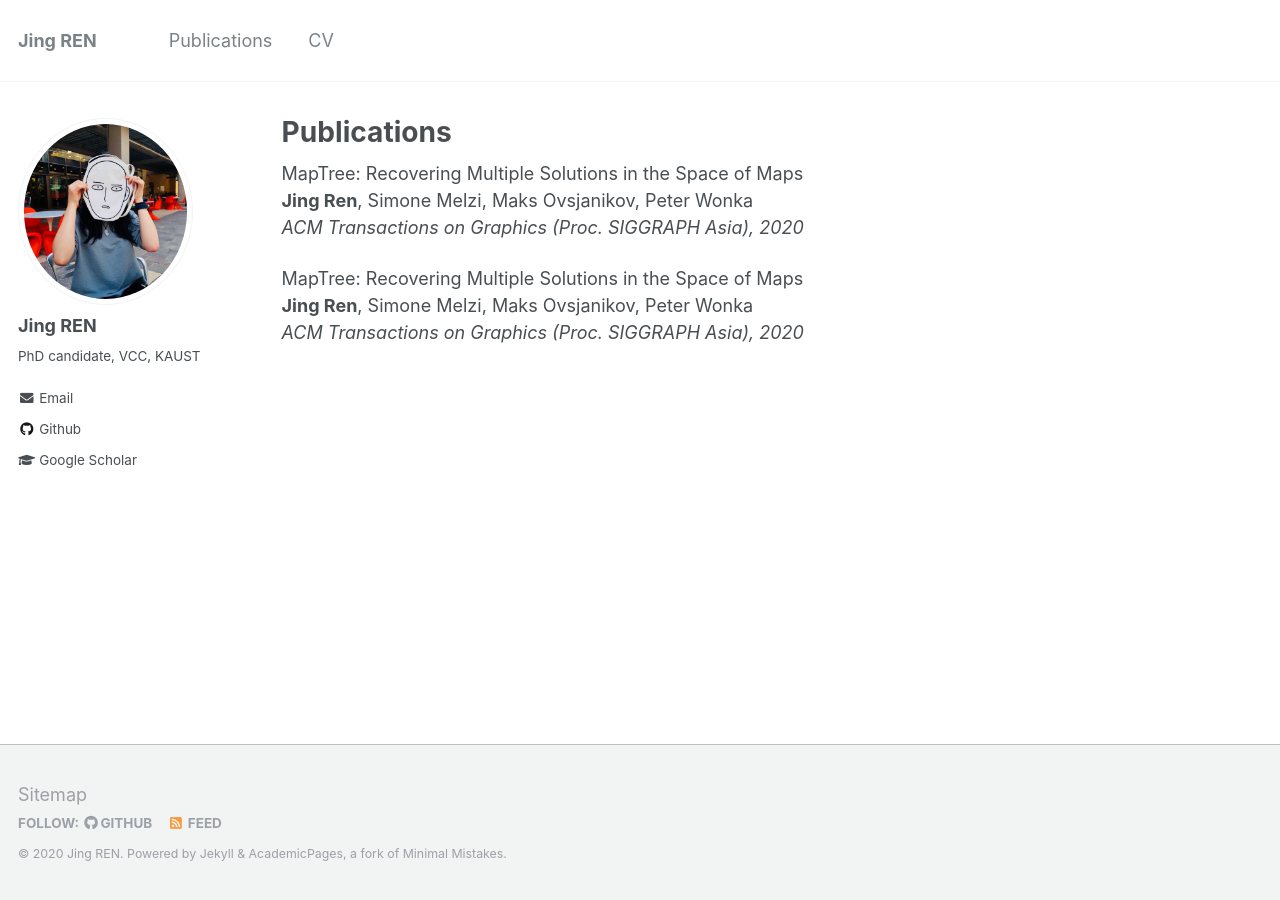
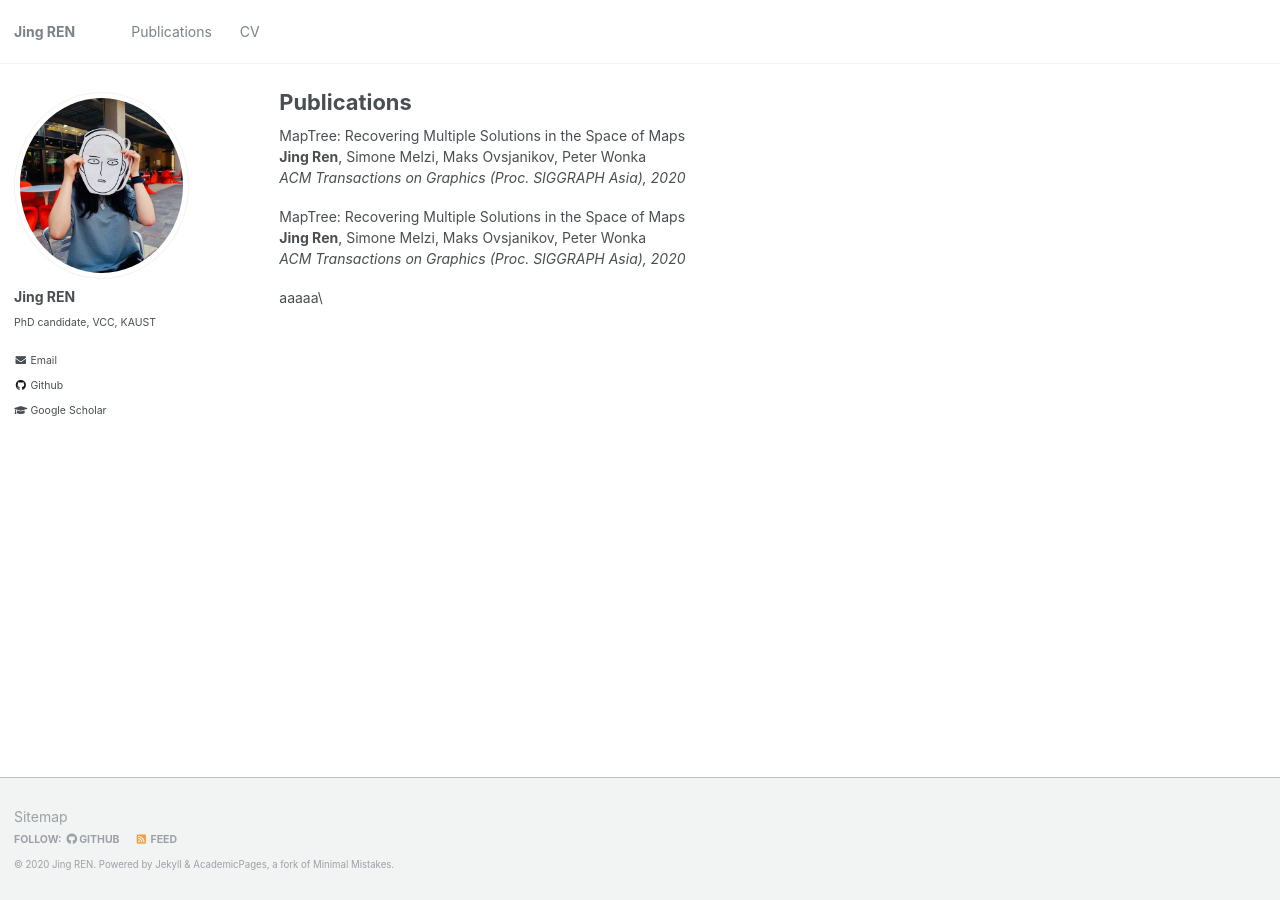
Before and after one commit to llorz/llorz.github.io, a Jekyll site: the page built from _pages/publications.md, in a window 1280 px wide. Built offline with Jekyll 4.4.1, drawn with Linux system fonts in a browser that asks for light colours.

Commit message:
change font size

```diff
--- a/_pages/publications.md
+++ b/_pages/publications.md
@@ -15,3 +15,7 @@ MapTree: Recovering Multiple Solutions in the Space of Maps\
 MapTree: Recovering Multiple Solutions in the Space of Maps\
 **Jing Ren**, Simone Melzi, Maks Ovsjanikov, Peter Wonka\
 *ACM Transactions on Graphics (Proc. SIGGRAPH Asia), 2020*
+
+
+
+aaaaa\
--- a/_sass/_reset.scss
+++ b/_sass/_reset.scss
@@ -8,10 +8,10 @@ html {
   /* apply a natural box layout model to all elements */
   box-sizing: border-box;
   background-color: $background-color;
-  font-size: 16px;
+  font-size: 12px;
 
   @include breakpoint($medium) {
-    font-size: 18px;
+    font-size: 14px;
   }
 
   -webkit-text-size-adjust: 100%;
```
Also changed, not shown: 2 other files.
